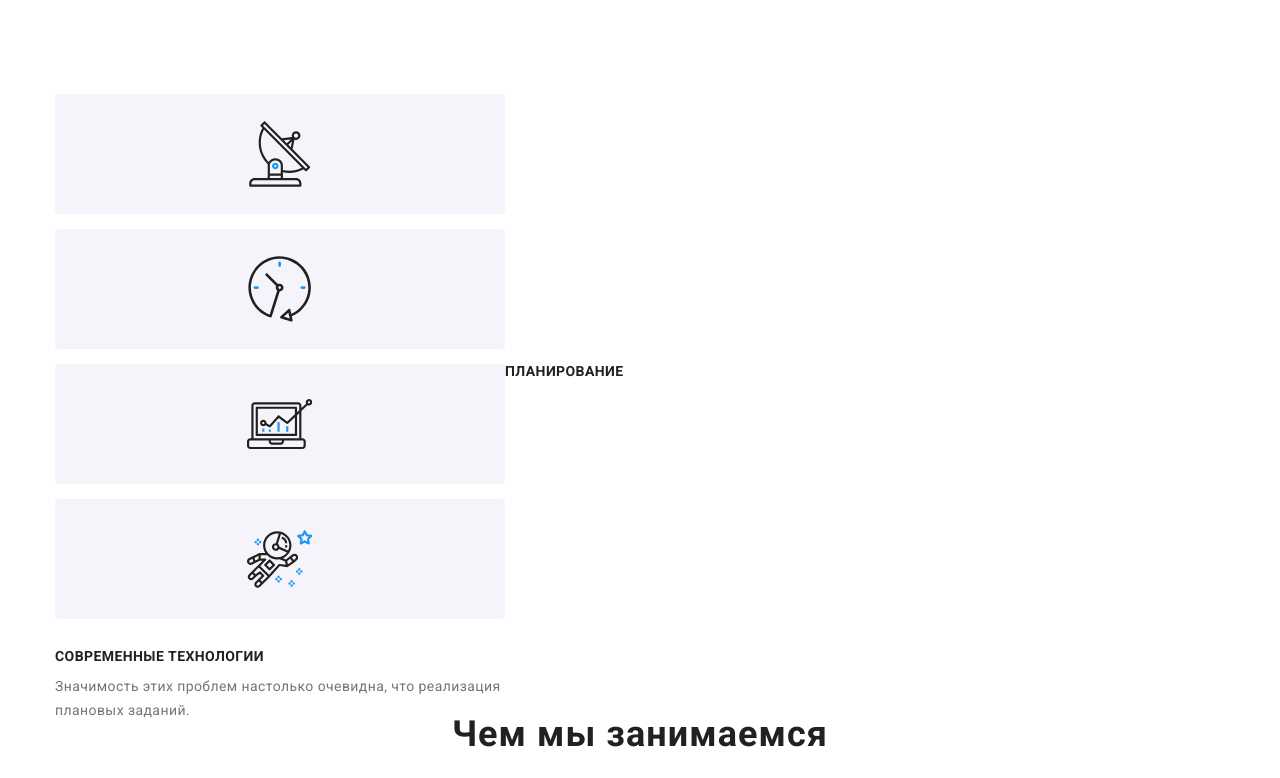
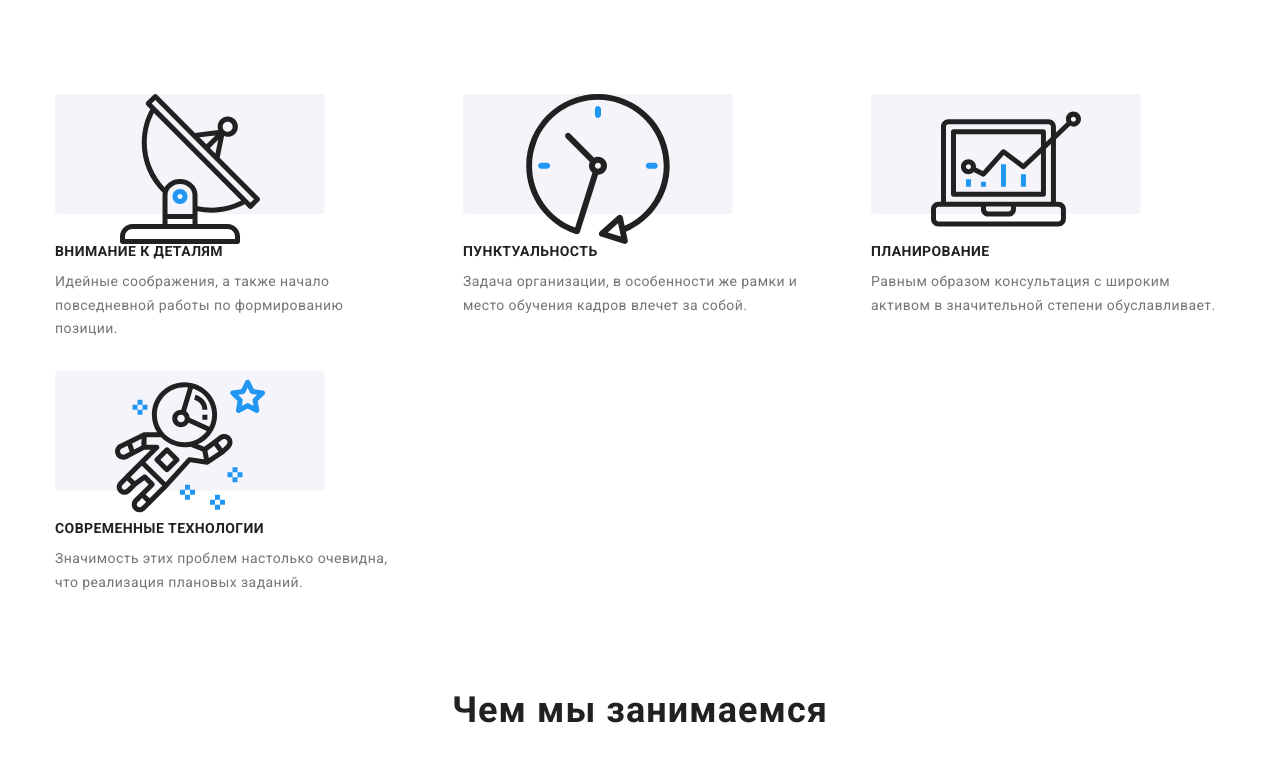
Before and after one commit to vadym-bess/goit-markup-hw-08, a plain HTML site: page index.html in a window 1280 px wide. Shown: the part 697-1475 px from the top of the page. Drawn offline with nearby package versions, Linux system fonts and the light colour scheme.

Commit message:
jhfgkjfgskjdgfjsgd

```diff
--- a/sass/base/_titles.scss
+++ b/sass/base/_titles.scss
@@ -24,26 +24,7 @@
     letter-spacing: 0.03em;
 }
 
-.h3-title {
-    margin-bottom: 10px;
-    text-align: center;
-    color: var(--title-text-color);
-    font-family: 'Roboto', sans-serif;
-    font-style: normal;
-    font-weight: 700;
-    font-size: 14px;
-    line-height: 1.14;
-    letter-spacing: 0.03em;
-    text-transform: uppercase;
 
-    @media (min-width: 480px) {
-        text-align: left;
-    }
-}
-
-.text {
-    text-align: left;
-}
 
 .name-title {
     margin-bottom: 10px;
--- a/sass/components/_benefits.scss
+++ b/sass/components/_benefits.scss
@@ -1,20 +1,50 @@
-.benefits {
-    margin: -15px;
+.benefits{
+    @media (min-width: 768px) {
+        display: flex;
+        flex-direction: row;
+        justify-content: space-between;
+        flex-wrap: wrap;
+        margin: -15px;
+
+    }
+}
+
+.h3-title {
+    margin-bottom: 10px;
+    text-align: center;
+    color: var(--title-text-color);
+    font-family: 'Roboto', sans-serif;
+    font-style: normal;
+    font-weight: 700;
+    font-size: 14px;
+    line-height: 1.14;
+    letter-spacing: 0.03em;
+    text-transform: uppercase;
+
+    @media (min-width: 768px) {
+        display: flex;
+        flex-direction: row;
+
+    }
+}
+
+.text {
+    text-align: left;
 }
 
 
 .list-item{
 
-@media (min-width:480px) {
+@media (min-width:768px) {
     display: flex;
-    flex-direction: row;
-    flex-wrap: wrap;
+    flex-direction: column;
+    margin-right: 0;
     width: 354px;
-    height: 120px;
-    width: calc((100% - 4 * 15px) / 2);
+    height: auto;
+    margin: 30px, 15px;
+    margin-bottom: 30px;
     margin: 15px;
 }
-
 
 
     &__icon-section {
@@ -29,6 +59,19 @@
         height: 120px;
 
 
+    @media (min-width:768px) {
+        display: flex;
+        flex-direction: row;
+        flex-wrap: wrap;
+        width: 354px;
+        height: 120px;
+    }
+
+    @media(min-width: 1200px){
+            display: flex;
+            flex-direction: row;
+            width: 270px;
+            height: 120px;
     }
 
         &__icon-antenna,
@@ -42,10 +85,20 @@
     }
 }
 
-
+}
 
     .text{
         display: inline-block;
         max-width: 450px;
         height: auto;
+
+        @media (min-width:768px) {
+                display: flex;
+                flex-direction: row;
+                flex-wrap: wrap;
+                width: 354px;
+                height: auto;
+
+
+            }
     }
--- a/sass/layout/_footer.scss
+++ b/sass/layout/_footer.scss
@@ -350,6 +350,7 @@
 
             @media (min-width: 1200px) {
                 margin-bottom: 0;
+                width: 358px;
              }
 
 
```
Also changed, not shown: css/main.css, css/main.min.css, 2 other files.
